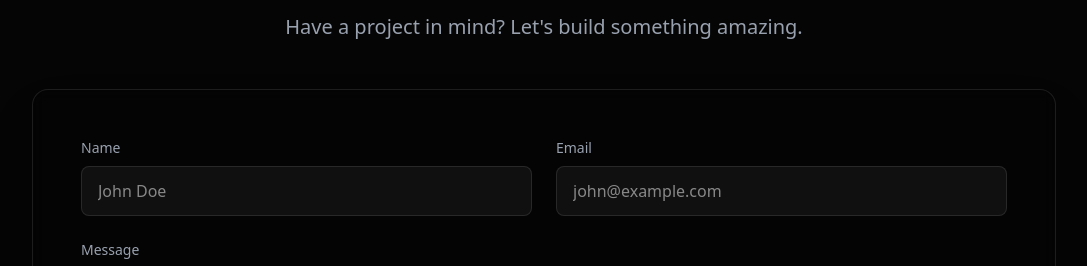
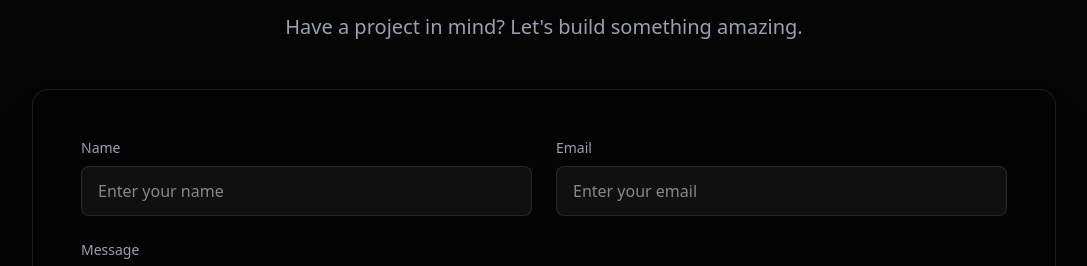
Before and after one commit to Siyad-S/my_portfolio, a Next.js app: page / in a window 1280 px wide. Shown: the part 5718-5984 px from the top of the page, without its empty margins (96-1183 px from the left). Built offline with nearby package versions, Linux system fonts and the light colour scheme; no server answers.

Commit message:
placeholders in contact form has changed to valid placeholders

```diff
--- a/src/components/ui/ContactForm.tsx
+++ b/src/components/ui/ContactForm.tsx
@@ -72,7 +72,7 @@ export default function ContactForm() {
                     <input
                         {...register('name')}
                         className="w-full bg-white/5 border border-white/10 rounded-lg px-4 py-3 focus:outline-none focus:border-neon-cyan transition-colors text-white"
-                        placeholder="John Doe"
+                        placeholder="Enter your name"
                     />
                     {errors.name && <p className="text-red-500 text-xs mt-1">{errors.name.message}</p>}
                 </div>
@@ -82,7 +82,7 @@ export default function ContactForm() {
                     <input
                         {...register('email')}
                         className="w-full bg-white/5 border border-white/10 rounded-lg px-4 py-3 focus:outline-none focus:border-neon-cyan transition-colors text-white"
-                        placeholder="john@example.com"
+                        placeholder="Enter your email"
                     />
                     {errors.email && <p className="text-red-500 text-xs mt-1">{errors.email.message}</p>}
                 </div>
```
